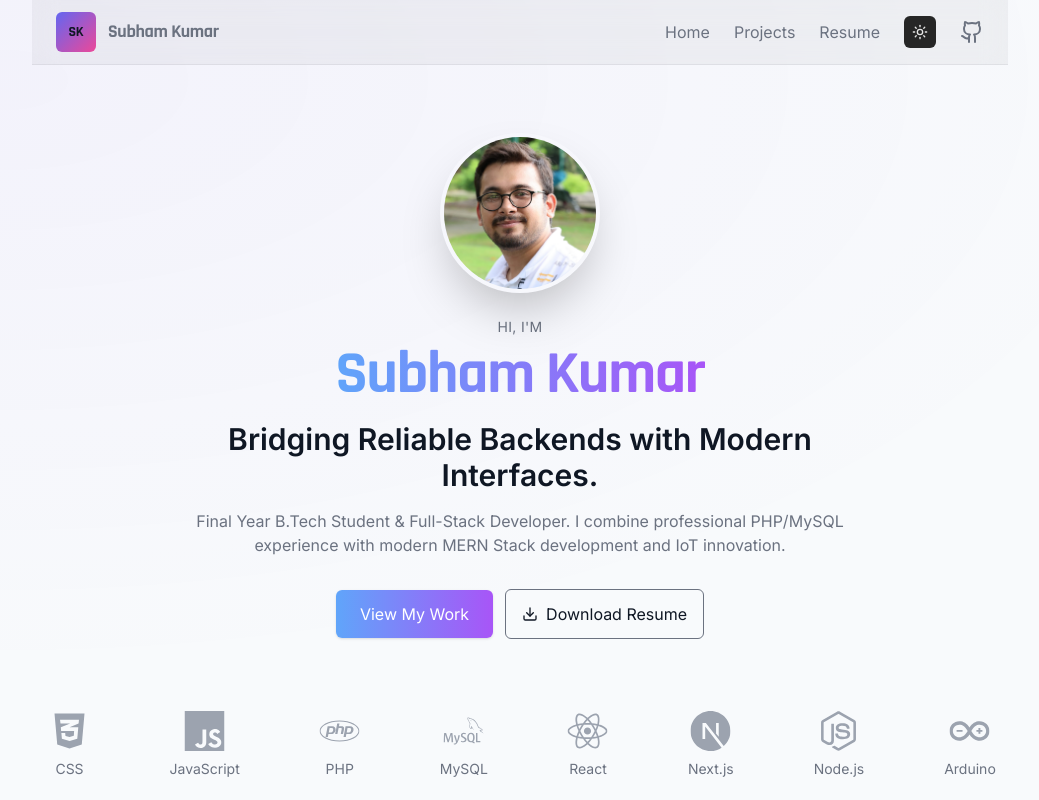
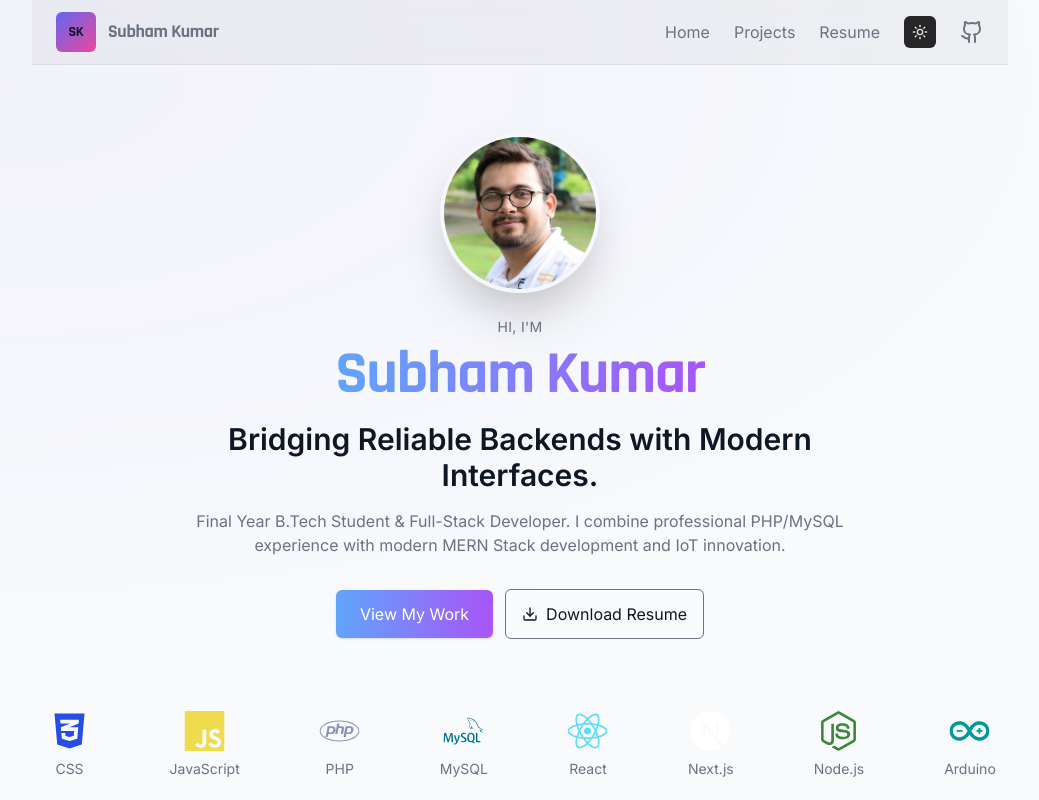
Before and after one commit to Subhamt400/CV, a Next.js app: page / in a window 1280 px wide. Shown: the top 800 px of the page, without its empty margins (120-1159 px from the left). Built offline with nearby package versions, Linux system fonts and the light colour scheme.

Commit message:
Update TechStack.jsx

```diff
--- a/components/TechStack.jsx
+++ b/components/TechStack.jsx
@@ -18,17 +18,17 @@ import {
 } from 'react-icons/si'
 
 const skills = [
-  { name: 'HTML', icon: <FaHtml5 size={40} className="text-gray-400" /> },
-  { name: 'CSS', icon: <FaCss3Alt size={40} className="text-gray-400" /> },
-  { name: 'JavaScript', icon: <SiJavascript size={40} className="text-gray-400" /> },
-  { name: 'PHP', icon: <FaPhp size={40} className="text-gray-400" /> },
-  { name: 'MySQL', icon: <SiMysql size={40} className="text-gray-400" /> },
-  { name: 'React', icon: <FaReact size={40} className="text-gray-400" /> },
-  { name: 'Next.js', icon: <SiNextdotjs size={40} className="text-gray-400" /> },
-  { name: 'Node.js', icon: <FaNodeJs size={40} className="text-gray-400" /> },
-  { name: 'Arduino', icon: <SiArduino size={40} className="text-gray-400" /> },
-  { name: 'Python', icon: <FaPython size={40} className="text-gray-400" /> },
-  { name: 'Java', icon: <FaJava size={40} className="text-gray-400" /> }
+  { name: 'HTML', icon: <FaHtml5 size={40} color="#e34c26" /> },
+  { name: 'CSS', icon: <FaCss3Alt size={40} color="#264de4" /> },
+  { name: 'JavaScript', icon: <SiJavascript size={40} color="#f0db4f" /> },
+  { name: 'PHP', icon: <FaPhp size={40} color="#8993be" /> },
+  { name: 'MySQL', icon: <SiMysql size={40} color="#00758f" /> },
+  { name: 'React', icon: <FaReact size={40} color="#61dbfb" /> },
+  { name: 'Next.js', icon: <SiNextdotjs size={40} color="#ffffff" /> },
+  { name: 'Node.js', icon: <FaNodeJs size={40} color="#3c873a" /> },
+  { name: 'Arduino', icon: <SiArduino size={40} color="#00979d" /> },
+  { name: 'Python', icon: <FaPython size={40} color="#306998" /> },
+  { name: 'Java', icon: <FaJava size={40} color="#f89820" /> }
 ]
 
 export default function TechStack(){
```
